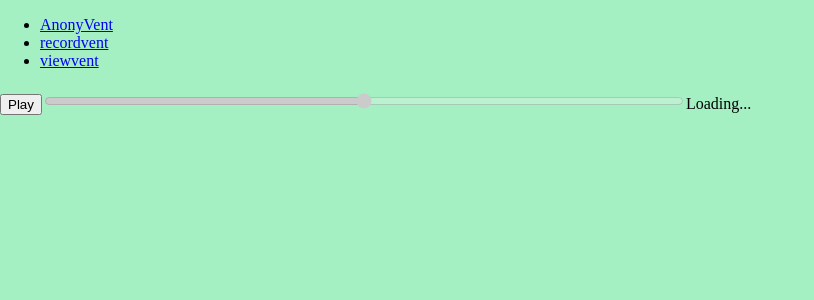
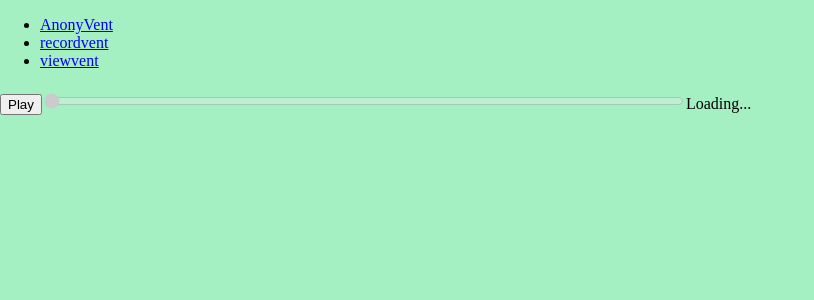
Before and after one commit to ChefOmarDee/AnonyVent, a React (Create React App) app in the folder client/: page /viewvent in a window 1280 px wide. Shown: the top 300 px of the page, without its empty margins (0-814 px from the left). Built offline with nearby package versions, Linux system fonts and the light colour scheme.

Commit message:
fixed input issue

```diff
--- a/client/src/pages/Home.jsx
+++ b/client/src/pages/Home.jsx
@@ -34,7 +34,7 @@ const Home = () => {
 	};
 
 	// Print the context value to the console
-	console.log("Context value:", value);
+	// console.log("Context value:", value);
 
 	return (
 		<>
--- a/client/src/pages/ViewVent.jsx
+++ b/client/src/pages/ViewVent.jsx
@@ -121,7 +121,11 @@ const ViewVent = () => {
 					type="range"
 					min="0"
 					max="100"
-					value={(state.currentTime / state.duration) * 100}
+					value={
+						state.hasDuration && state.duration > 0
+							? (state.currentTime / state.duration) * 100
+							: 0
+					}
 					onChange={handleSeek}
 					style={{ width: "50%" }}
 					disabled={state.isLoading || !state.hasDuration}
```
